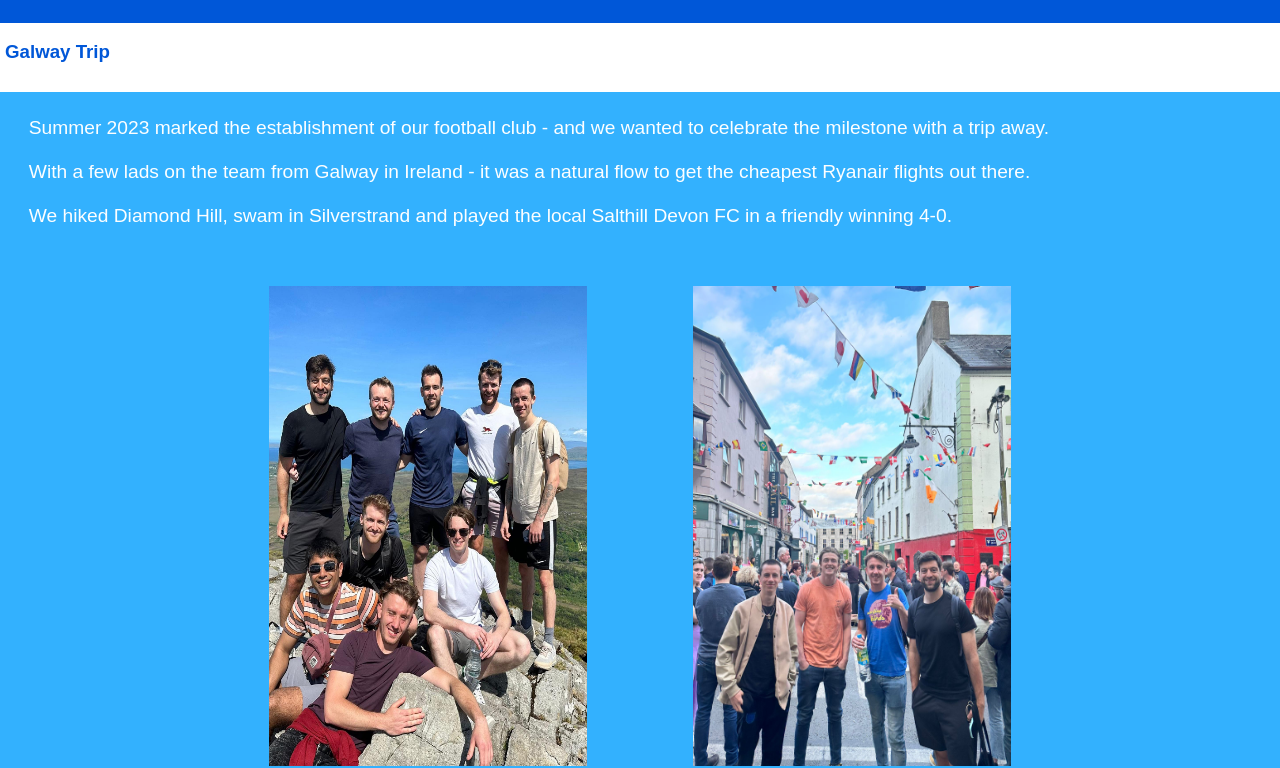
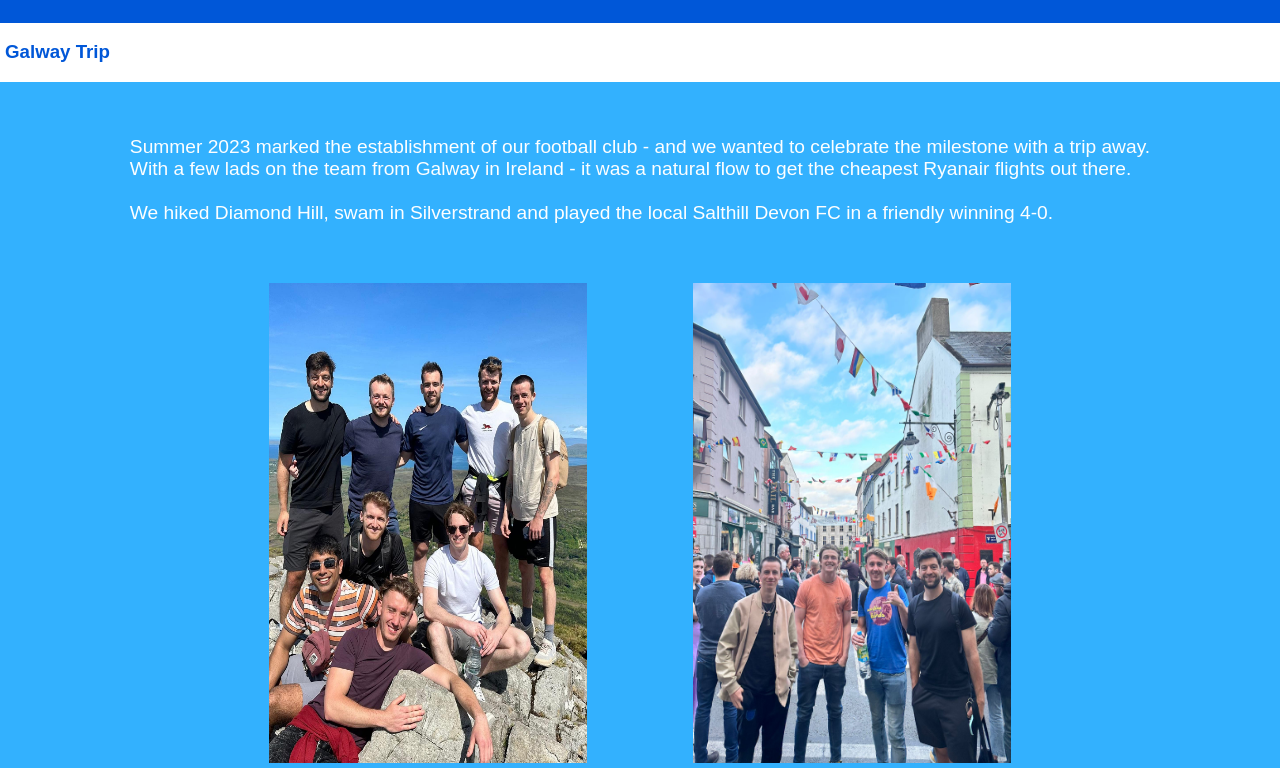
Before and after one commit to hasanshahid99/WSC-Site, a React (Create React App) app in the folder wimbledon-sporting-club/: page /social in a window 1280 px wide. Shown: the part 1259-2027 px from the top of the page. Built offline with nearby package versions, Linux system fonts and the light colour scheme; a web font is replaced by a local one.

Commit message:
text aligned and banner bg

```diff
--- a/wimbledon-sporting-club/src/App.scss
+++ b/wimbledon-sporting-club/src/App.scss
@@ -262,6 +262,9 @@ a {
 .abt-pic {
   width: 30%;
 }
+.bg-about{
+  background-color: $secondary-color;
+}
 
 // table
 .table-container {
@@ -364,6 +367,11 @@ th {
   width: 75%;
   height: 60vh;
 }
+.specs-container {
+  display: flex;
+  justify-items: center;
+  justify-content: center;
+}
 .social-pics {
 
 height: 50vh;
@@ -379,6 +387,7 @@ margin: 5px 20px;
 .international {
   font-size: 1.5rem;
   text-align: center;
+  justify-self: center;
   color: $secondary-color
 }
 
--- a/wimbledon-sporting-club/src/pages/About.tsx
+++ b/wimbledon-sporting-club/src/pages/About.tsx
@@ -22,7 +22,7 @@ const About = () => {
         <img className="gallery" src="assets/Volunteering/IMG_8927.jpg" alt="volunteering" />
       </section>
       <h3>Our Policy</h3>
-      <section className='banner'>
+      <section className='banner bg-about'>
         <p className='para'>We exercise a balance between being a competitive side, and being a group of friends. We're inclusive of players from all backgrounds, ethnicities and orientations. </p>
         <p className='para'>We expect those who are being supported on the pitch, to support the communities around us and volunteer once a year</p>
       </section>
--- a/wimbledon-sporting-club/src/pages/Social.tsx
+++ b/wimbledon-sporting-club/src/pages/Social.tsx
@@ -29,8 +29,10 @@ const Social:React.FC = () => {
 </section>
 <h3>Galway Trip</h3>
 <section className='banner banner3'>
-<p className='para specs'> Summer 2023 marked the establishment of our football club - and we wanted to celebrate the milestone with a trip away.  <br></br><br></br>
+  <div className='specs-container'>
+<p className='para specs'> Summer 2023 marked the establishment of our football club - and we wanted to celebrate the milestone with a trip away.  <br></br>
 With a few lads on the team from Galway in Ireland - it was a natural flow to get the cheapest Ryanair flights out there. <br></br><br></br> We hiked Diamond Hill, swam in Silverstrand and played the local Salthill Devon FC in a friendly winning 4-0. </p>
+</div>
 <div className='trip-img-container'>
 <div className='img-wrapper'>
   <img className="social-pics"src="assets/Gallery/SocialPics/DiamondHill.jpeg" alt="Wimbledon Sporting Club team team squad Irish Centre"></img>
```
